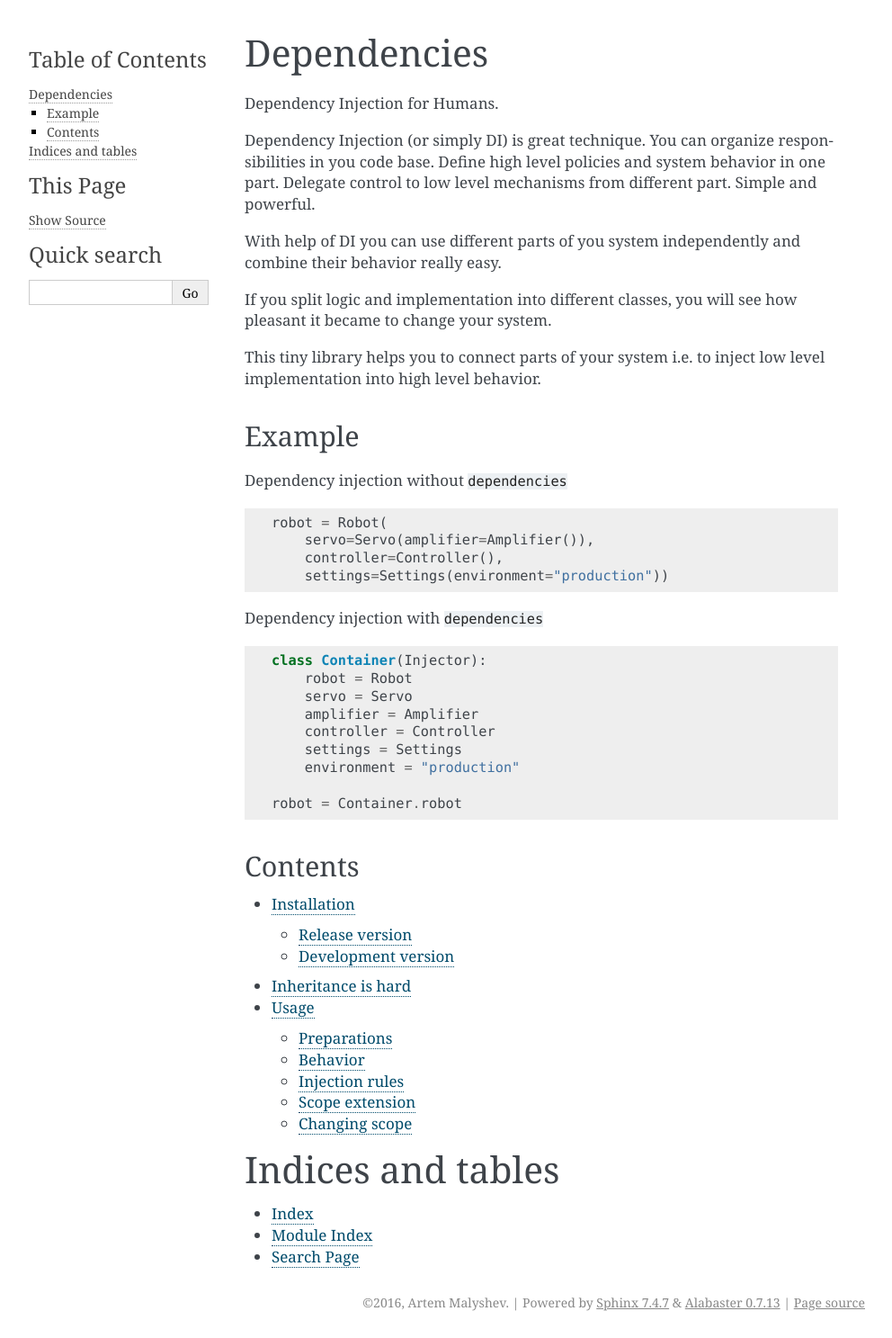
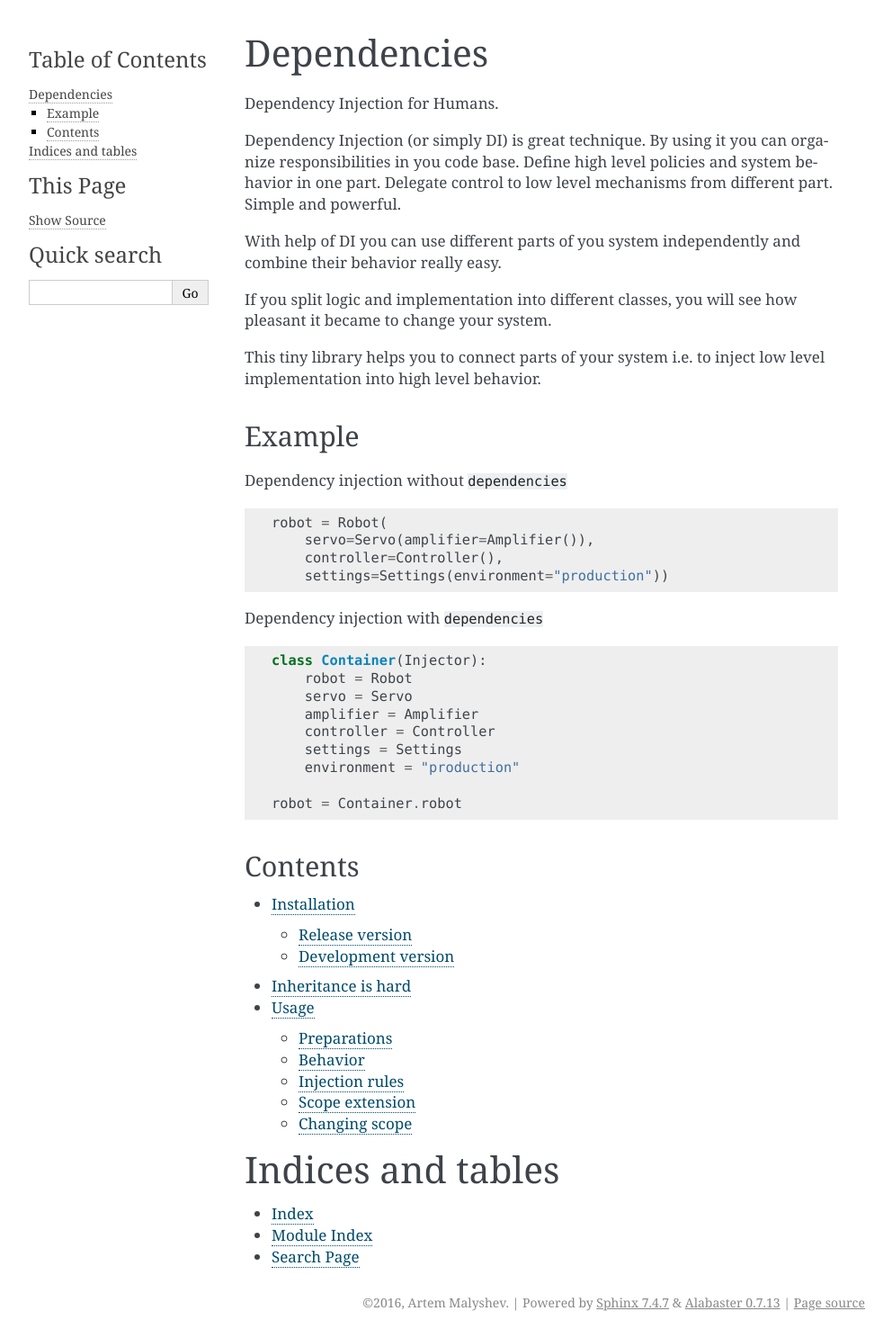
Before and after one commit to proofit404/dependencies, a Sphinx documentation site: the page built from docs/index.rst, in a window 1280 px wide. Shown: the whole page at 90% size, without its empty margins (148-1140 px from the left). Built offline with Sphinx 7.4.7, drawn with Linux system fonts in a browser that asks for light colours.

Commit message:
Improve speech in the documentation index page.

```diff
--- a/docs/index.rst
+++ b/docs/index.rst
@@ -3,8 +3,8 @@ Dependencies
 
 Dependency Injection for Humans.
 
-Dependency Injection (or simply DI) is great technique.  You can
-organize responsibilities in you code base.  Define high level
+Dependency Injection (or simply DI) is great technique.  By using it
+you can organize responsibilities in you code base.  Define high level
 policies and system behavior in one part.  Delegate control to low
 level mechanisms from different part.  Simple and powerful.
 
```
